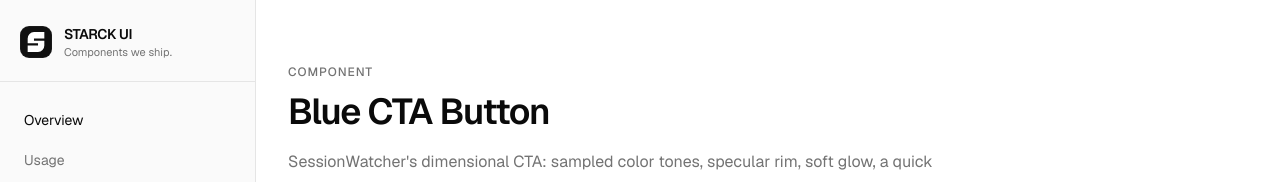
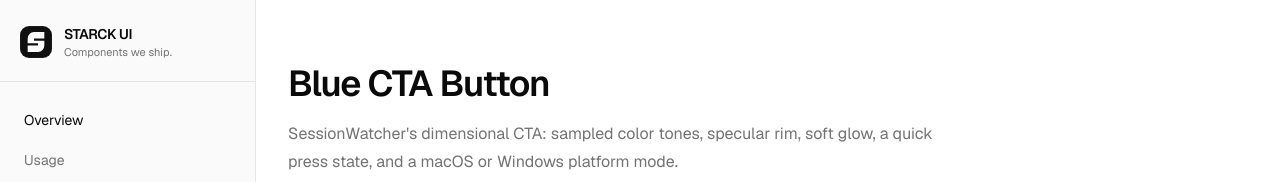
Before and after one commit to Soren-Starck/starck-ui, a Next.js app: page /components/blue-cta-button in a window 1280 px wide. Shown: the top 182 px of the page. Built offline with nearby package versions, Linux system fonts and the light colour scheme.

Commit message:
style: simplify component page heading

```diff
--- a/app/components/[slug]/page.tsx
+++ b/app/components/[slug]/page.tsx
@@ -49,10 +49,7 @@
   return (
     <main className="mx-auto max-w-5xl px-5 py-12 sm:px-8 sm:py-16">
       <div>
-        <p className="text-xs font-medium tracking-[0.08em] text-muted-foreground uppercase">
-          Component
-        </p>
-        <h1 className="mt-3 text-4xl font-semibold tracking-[-0.035em]">
+        <h1 className="text-4xl font-semibold tracking-[-0.035em]">
           {component.title}
         </h1>
         <p className="mt-4 max-w-2xl text-base leading-7 text-muted-foreground">
```
